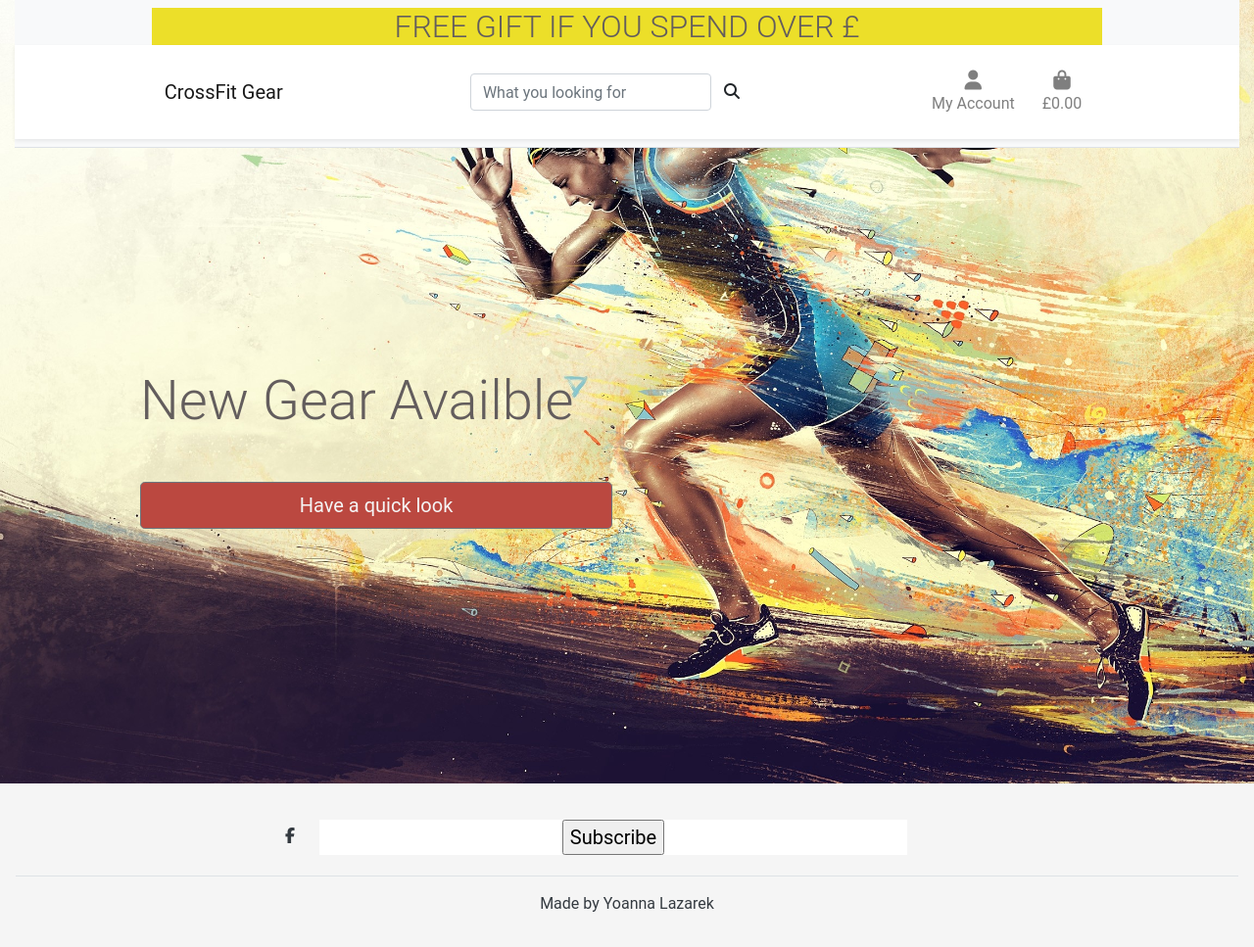
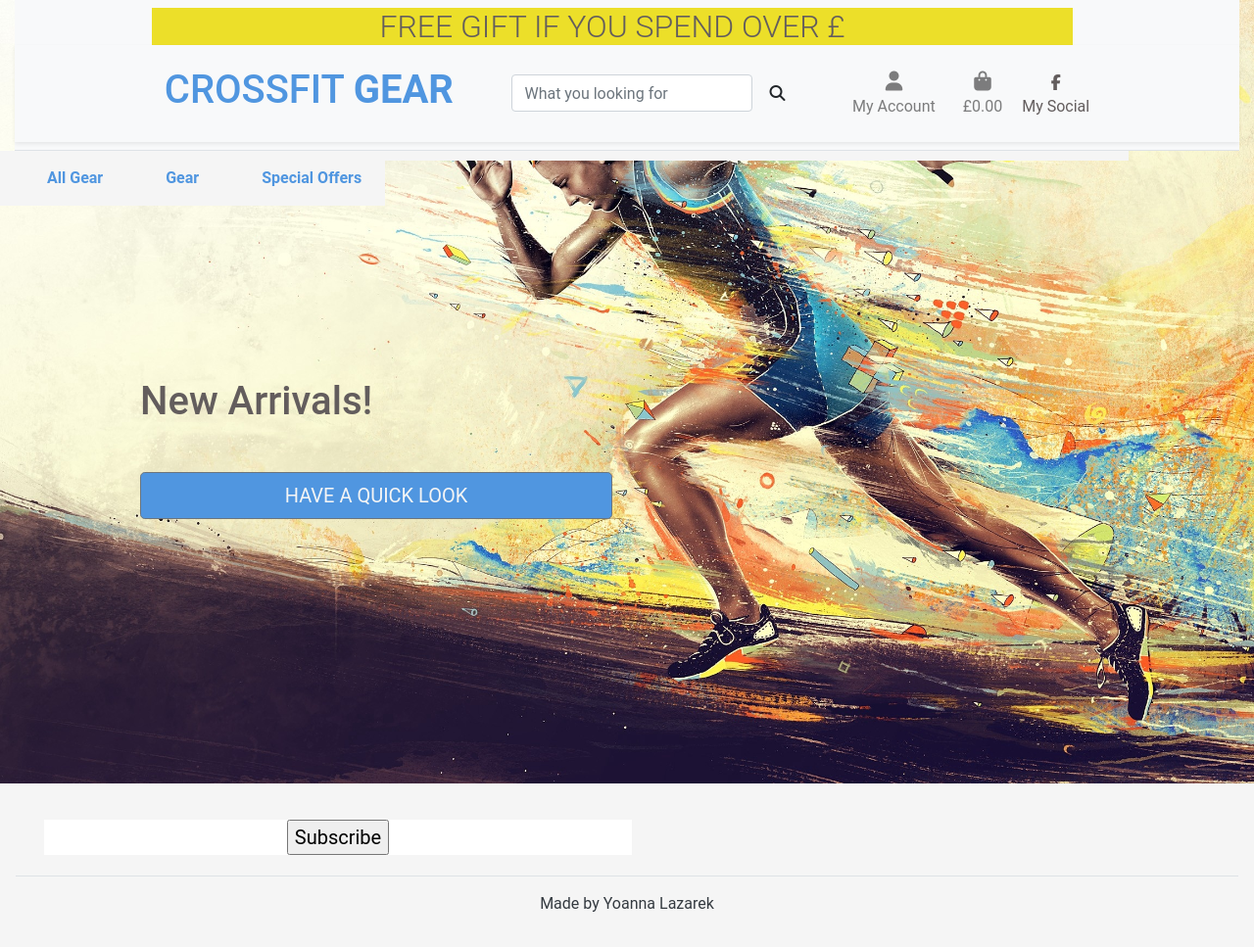
Before and after one commit to YoannaLa/Boutique_crossFit, a Django app: page / in a window 1280 px wide. Shown: the whole page at 98% size. Run offline with Django 4.2, Linux system fonts and the light colour scheme; the visitor is signed in with stand-in values (Sample User, id 1); parts of the project's set-up code (start-up, migrations or seed data) failed here and were passed over; some libraries are stand-ins or nearby versions.

Commit message:
adding more styling to main nav bar

```diff
--- a/home/templates/home/index.html
+++ b/home/templates/home/index.html
@@ -13,12 +13,12 @@
     <div class="container h-100">
         <div class="row h-100">
             <div class="col-12 col-md-6 my-auto">
-                <h1 class="display-4 logo-font">
-                    New Gear Availble
+                <h1 class="display-6">
+                    New Arrivals!
                 </h1>
                 <div class="my-5">
                     <h2>
-                        <a href="{% url 'products' %}" type="button" class="btn btn-secondary btn-lg btn-block">Have a quick look</button></a>
+                        <a href="{% url 'products' %}" class="btn btn-secondary btn-lg btn-block text-uppercase py-2">Have a quick look</button></a>
                     </h2>
                 </div>
             </div>
--- a/static/css/base.css
+++ b/static/css/base.css
@@ -8,6 +8,7 @@ body {
     height: calc(100vh - 164px);
     color: rgb(99, 93, 93);
     font-family: 'Roboto';
+
 }
 
 /* from Bulma */
@@ -22,6 +23,8 @@ body {
 .header-container{
     text-align: center;
     padding-top: 15px;
+    background-color: whitesmoke;;
+
 }
 
 .main-logo-link {
@@ -43,20 +46,28 @@ body {
     text-transform: uppercase;
   }
 
-.logo-font {
-
+.shop {
+    width: 100%;
+    text-align: center;
+    background-color: #ecdf29;
+    font-weight: 200;
+    text-transform: uppercase;
 }
 
 .search {
     color: rgb(99, 93, 93);
     background-color: rgb(64, 121, 187);
-    border-color: #007bff !important;
+    border-color: #5096e0 !important;
 
 }
 
+.navbar-brand {
+    font-size: 250;
+    color:#5096e0 !important;
+}
 
 .btn-secondary  {
-    background: rgb(187, 72, 64);
+    background: #5096e0 !important;
     color: whitesmoke;
     min-width: 360px;
 }
@@ -72,15 +83,15 @@ body {
 
 
 .text-blue {
-    color: rgb(64, 121, 187) !important;
+    color: #5096e0 !important;
 }
 
 .border-blue {
-    border: 1px solid rgb(64, 121, 187) !important;
+    border: 1px solid #5096e0 !important;
 }
 
 .bg-blue {
-    background: rgb(64, 121, 187) !important;
+    background: rgb#5096e0 !important;
 }
 
 .overlay {
@@ -94,7 +105,7 @@ body {
 }
 
 a.category-badge > span.badge:hover {
-    background: rgb(64, 121, 187) !important;
+    background: #5096e0 !important;
     color: whitesmoke;
 }
 
@@ -105,7 +116,7 @@ a.category-badge > span.badge:hover {
     position: fixed;
     bottom: 20px;
     right: 10px;
-    background: rgb(64, 121, 187) !important;
+    background: #5096e0 !important;
     color: whitesmoke;
 }
 
@@ -152,7 +163,7 @@ input[name='q']::placeholder {
 
 /* Convenience classes */
 .arrow-primary {
-    border-bottom-color: #007bff !important;
+    border-bottom-color: #5096e0 !important;;
 }
 
 .arrow-secondary {
@@ -282,15 +293,17 @@ input[name='q']::placeholder {
 }
 
 .footer {
-    max-height: fit-content;
-    padding:5px;
+    position:sticky;
+    width: 100%;
+    left: 0;
+    height:auto;
 }
 
 /* Mailchimp*/
 #mc_embed_signup{
     background:white;
     clear:center;
-    font:15px;
+    font:10px;
     font-family: 'Roboto';
     width:600px;
 }
--- a/templates/base.html
+++ b/templates/base.html
@@ -24,7 +24,7 @@
     {% endblock %}
 
     {% block corejs %}
-        <script src="https://kit.fontawesome.com/e9c73d7092.js" crossorigin="anonymous"></script>
+        <script src="https://kit.fontawesome.com/1538883306.js" crossorigin="anonymous"></script>
         <script src="https://cdn.jsdelivr.net/npm/jquery@3.5.1/dist/jquery.min.js" integrity="sha256-9/aliU8dGd2tb6OSsuzixeV4y/faTqgFtohetphbbj0=" crossorigin="anonymous"></script>
         <script src="https://cdn.jsdelivr.net/npm/popper.js@1.16.0/dist/umd/popper.min.js" integrity="sha384-Q6E9RHvbIyZFJoft+2mJbHaEWldlvI9IOYy5n3zV9zzTtmI3UksdQRVvoxMfooAo" crossorigin="anonymous"></script>
         <script src="https://stackpath.bootstrapcdn.com/bootstrap/4.4.1/js/bootstrap.min.js" integrity="sha384-wfSDF2E50Y2D1uUdj0O3uMBJnjuUD4Ih7YwaYd1iqfktj0Uod8GCExl3Og8ifwB6" crossorigin="anonymous"></script>
@@ -39,23 +39,24 @@
     <header class="container-fluid fixed-top">
         <div class="superNav border-bottom py-2 bg-light">
             <div class="container">
-              <div class="row">
+              <div class="row text-center w-100">
                 <div class="col-lg-12 col-md-6 col-sm-12 col-xs-12 centerOnMobile">
                     <h2 class="banner my-0">Free gift if you spend over £{{ free_shipping_threshold }}</h2>
                 </div>
             </div>
         </div>
 
-          <nav class="navbar navbar-expand-lg bg-white sticky-top navbar-light p-3 shadow-sm">
+          <nav class="navbar navbar-expand-lg bg-light sticky-top navbar-light p-3 shadow-sm">
             <div class="container">
-              <a class="navbar-brand" href="{% url 'home' %}" img src="/media/mainLogo.jpg"> CrossFit Gear</a>
+              <a class="navbar-brand text-uppercase" href="{% url 'home' %}" img src="https://botw-pd.s3.amazonaws.com/crossfitlogo.jpg">
+                <h1>CrossFit <strong>Gear</strong></h1></a>
               <button class="navbar-toggler" type="button" data-bs-toggle="collapse" data-bs-target="#navbarNavDropdown" aria-controls="navbarNavDropdown" aria-expanded="false" aria-label="Toggle navigation">
                 <span class="navbar-toggler-icon"></span>
               </button>
 
               <div class="input-group w-auto">
                 <input type="search" class="form-control rounded" placeholder="What you looking for" aria-label="Search" aria-describedby="search-addon" />
-                <button type="button" class="btn btn-outline"> <i class="fas fa-search"></i></button>
+                <button type="button" class="btn btn-outline"> <span class="icon"><i class="fas fa-search"></i></span></button>
               </div>
 
                 <ul class="navbar-nav ms-auto ">
@@ -63,7 +64,7 @@
                         <li class="list-inline-item dropdown">
                             <a class="text-black nav-link" href="#" id="user-options" data-toggle="dropdown" aria-haspopup="true" aria-expanded="false">
                                 <div class="text-center">
-                                    <div><i class="fas fa-user fa-lg"></i></div>
+                                    <div><span class="icon"><i class="fas fa-user fa-lg"></i></span></div>
                                     <p class="my-0">My Account</p>
                                 </div>
                             </a>
@@ -83,7 +84,7 @@
                         <li class="list-inline-item">
                             <a class="{% if grand_total %}text-info font-weight-bold{% else %}text-black{% endif %} nav-link" href="">
                                 <div class="text-center">
-                                    <div><i class="fas fa-shopping-bag fa-lg"></i></div>
+                                    <div><span class="icon"><i class="fas fa-shopping-bag fa-lg"></span></i></div>
                                     <p class="my-0">
                                         {% if grand_total %}
                                             £{{ grand_total|floatformat:2 }}
@@ -94,11 +95,29 @@
                                 </div>
                             </a>
                         </li>
+                        <li class="list-inline-item">
+                            <div>
+                            <div class="text-center">
+                                <a href="https://www.facebook.com/profile.php?id=100084678726060" target="_blank" class="me-4 text-reset">
+                                    <i class="fab fa-facebook-f"></i>
+                                    <p class="my-0">My Social</p>
+                                </a>
+                            </div>
+                            </div>
+                        </li>
                     </ul>
-
                 </ul>
               </div>
             </div>
+            <div class="row">
+                    <nav class="navbar navbar-expand-lg navbar-light">
+                        <button class="navbar-toggler" type="button" data-toggle="collapse" data-target="#main-nav" aria-controls="main-nav" aria-expanded="false" aria-label="Toggle navigation">
+                            <span class="navbar-toggler-icon"></span>
+                        </button>
+                    {% include 'includes/mobile-top-header.html' %}
+                    {% include 'includes/main-nav.html' %}
+                    </nav>
+                </div>
           </nav>
 
     </header>
@@ -136,16 +155,9 @@
 
     <!-- Footer -->
 
-    <footer class="text-center text-dark p-3" style="background-color: whitesmoke;">
-        <!-- Section: Social media -->
+    <footer class="text-center text-dark p-3 bottom-fixed" style="background-color: whitesmoke;">
+
         <section class="d-flex justify-content-center justify-content-lg-between p-2 border-bottom">
-          <!-- Left -->
-          <div class="me-2 d-none d-lg-block"></div>
-          <div>
-            <a href="https://www.facebook.com/profile.php?id=100084678726060" target="_blank" class="me-4 text-reset">
-              <i class="fab fa-facebook-f"></i>
-            </a>
-
                 <!-- Begin Mailchimp Signup Form -->
                 <a
                 class="btn btn-link btn-floating-central btn-lg text-dark m-1">
@@ -172,6 +184,7 @@
         Made by <a class="text-dark" >Yoanna Lazarek</a>
     </div>
 
+
         </div>
         <!-- Grid container -->
 
--- a/templates/includes/main-nav.html
+++ b/templates/includes/main-nav.html
@@ -1,7 +1,7 @@
 <div class="collapse navbar-collapse" id="main-nav">
     <ul class="navbar-nav w-auto mx-auto">
         <li class="nav-item dropdown">
-            <a class="logo-font font-weight-bold nav-link text-black mr-5" href="#" id="all-products-link" data-toggle="dropdown" aria-haspopup="true" aria-expanded="false">
+            <a class="logo-font font-weight-bold nav-link text-blue mr-5" href="#" id="all-products-link" data-toggle="dropdown" aria-haspopup="true" aria-expanded="false">
                 All Gear
             </a>
             <div class="dropdown-menu border-0" aria-labelledby="all-products-link">
@@ -14,7 +14,7 @@
 
 
         <li class="nav-item dropdown">
-            <a class="logo-font font-weight-bold nav-link text-black mr-5" href="#" id="gear-link" data-toggle="dropdown" aria-haspopup="true" aria-expanded="false">
+            <a class="logo-font font-weight-bold nav-link text-blue mr-5" href="#" id="gear-link" data-toggle="dropdown" aria-haspopup="true" aria-expanded="false">
                 Gear
             </a>
             <div class="dropdown-menu border-0" aria-labelledby="gear-link">
@@ -31,7 +31,7 @@
         </li>
 
         <li class="nav-item dropdown">
-            <a class="logo-font font-weight-bold nav-link text-black" href="#" id="specials-link" data-toggle="dropdown" aria-haspopup="true" aria-expanded="false">
+            <a class="logo-font font-weight-bold nav-link text-blue" href="#" id="specials-link" data-toggle="dropdown" aria-haspopup="true" aria-expanded="false">
                 Special Offers
             </a>
             <div class="dropdown-menu border-0" aria-labelledby="specials-link">
--- a/templates/includes/mobile-top-header.html
+++ b/templates/includes/mobile-top-header.html
@@ -1,5 +1,5 @@
 <li class="list-inline-item">
-    <a class="text-black nav-link d-block d-lg-none" href="#" id="mobile-search" data-toggle="dropdown" aria-haspopup="true" aria-expanded="false">
+    <a class="text-blue nav-link d-block d-lg-none" href="#" id="mobile-search" data-toggle="dropdown" aria-haspopup="true" aria-expanded="false">
         <div class="text-center">
             <div><i class="fas fa-search fa-lg"></i></div>
             <p class="my-0">Search</p>
@@ -8,9 +8,9 @@
     <div class="dropdown-menu border-0 w-100 p-3 rounded-0 my-0" aria-labelledby="mobile-search">
         <form class="form" method="GET" action="{% url 'products' %}">
             <div class="input-group w-100">
-                <input class="form-control border border-black rounded-0" type="text" name="q" placeholder="Search our site">
+                <input class="form-control border border-black rounded-0" type="text" name="q" placeholder="What you looking for">
                 <div class="input-group-append">
-                    <button class="form-control form-control btn btn-black border border-black rounded-0" type="submit">
+                    <button class="form-control form-control btn btn-black border border-blue rounded-0" type="submit">
                         <span class="icon">
                             <i class="fas fa-search"></i>
                         </span>
@@ -21,7 +21,7 @@
     </div>
 </li>
 <li class="list-inline-item dropdown">
-    <a class="text-black nav-link d-block d-lg-none" href="#" id="user-options" data-toggle="dropdown" aria-haspopup="true" aria-expanded="false">
+    <a class="text-blue nav-link d-block d-lg-none" href="#" id="user-options" data-toggle="dropdown" aria-haspopup="true" aria-expanded="false">
         <div class="text-center">
             <div><i class="fas fa-user fa-lg"></i></div>
             <p class="my-0">My Account</p>
```
Also changed, not shown: media/mainLogo.jpg (deleted).
